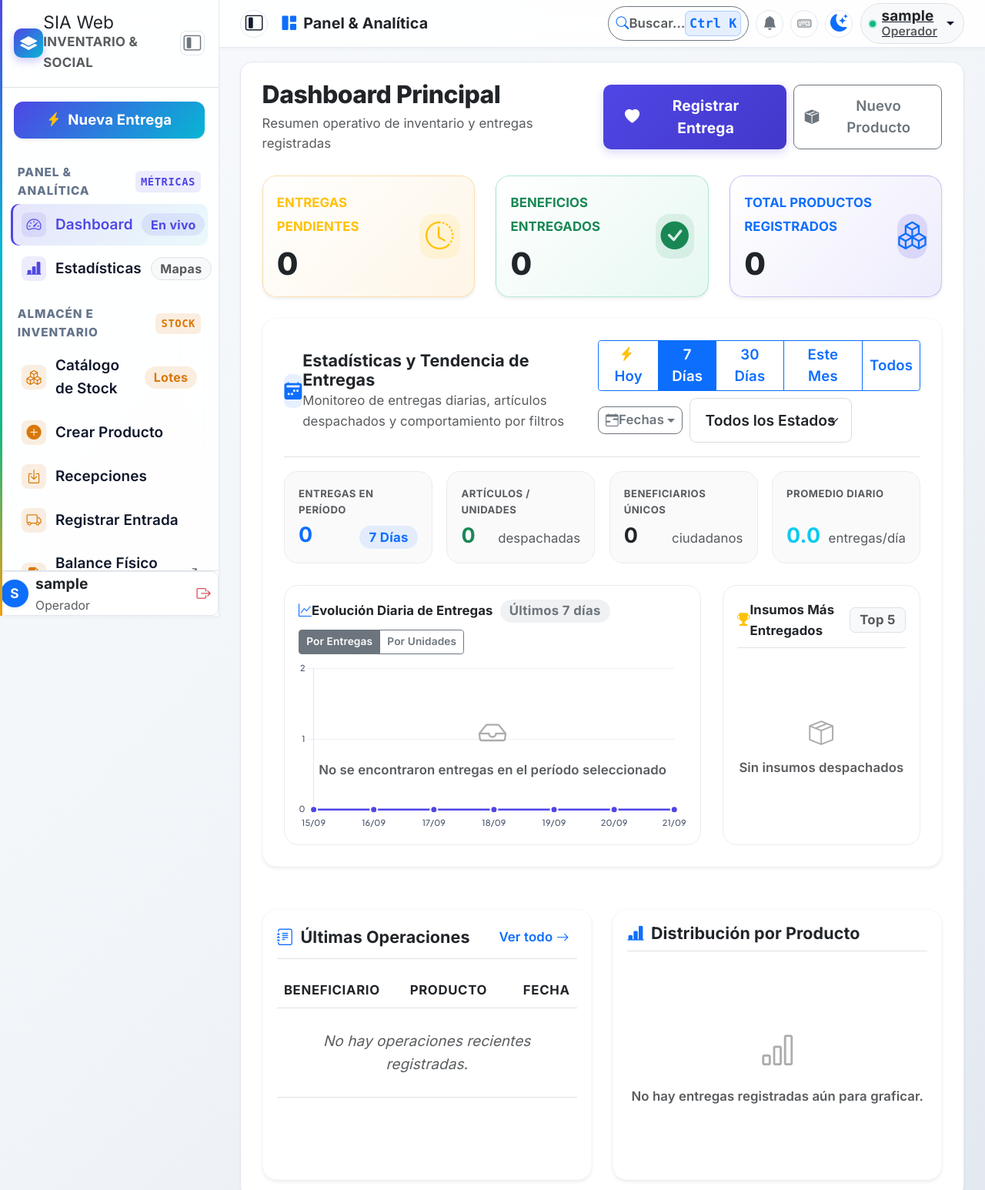
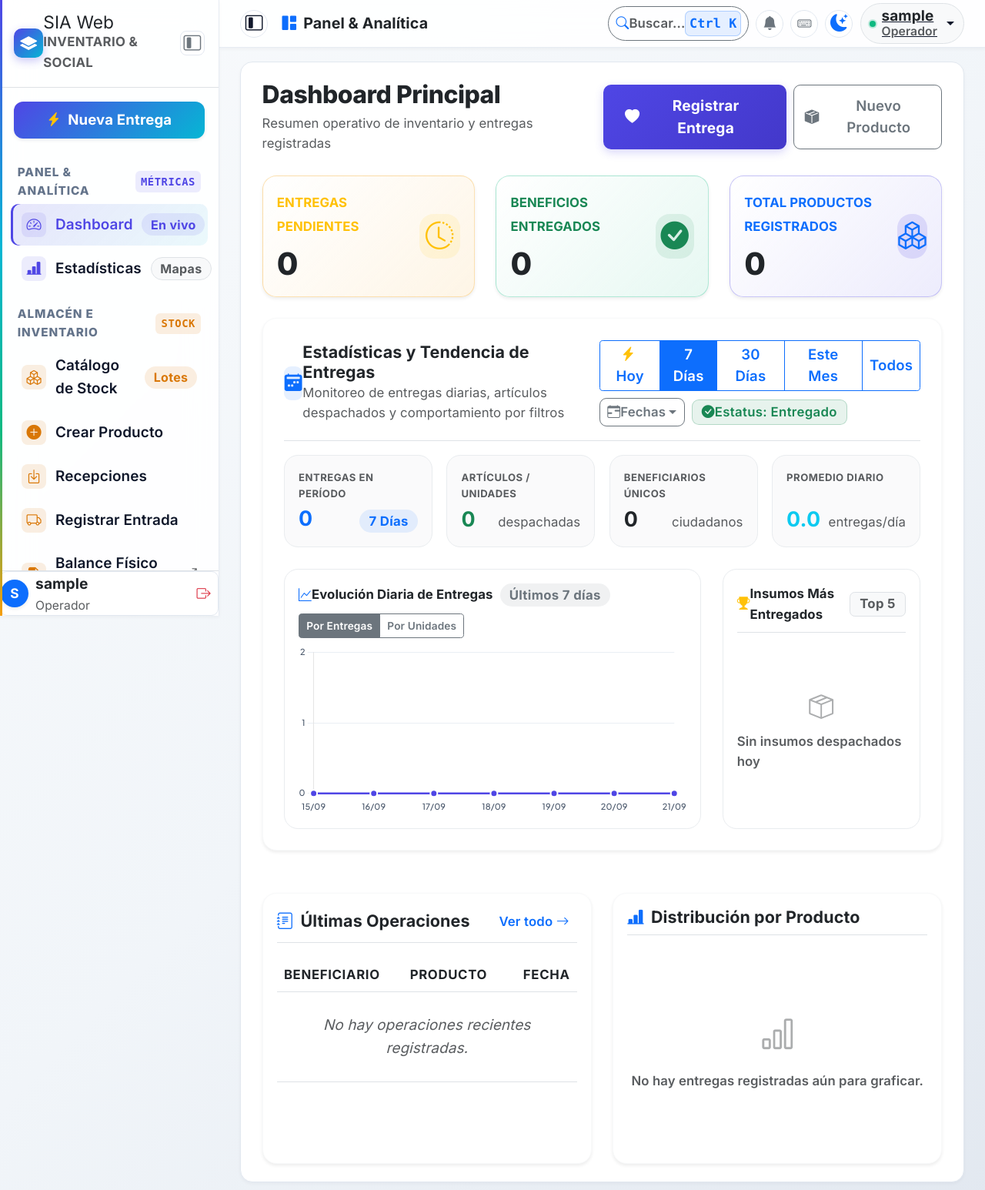
Before and after one commit to jcabritalinares-alt/sia, a Django app: page /dashboard/ in a window 1280 px wide. Shown: the top 1546 px of the page at 77% size. Run offline with Django 5.2, Linux system fonts and the light colour scheme; the visitor is signed in with stand-in values (Sample User, id 1); data that the repository does not hold is empty; some libraries are stand-ins or nearby versions.

Commit message:
modificar grafico

```diff
--- a/SIA/views.py
+++ b/SIA/views.py
@@ -22,55 +22,71 @@ import json
 from datetime import date, timedelta, datetime
 from django.utils import timezone
 from django.db.models import Sum, Count, Q
+from django.db.models.functions import Coalesce
 
 from SIA.models import SIA_producto, EntradaInventario, DetalleEntradaInventario
 from entregas.models import BeneficioEntregado
 from core.models import RegistroAuditoria
 from core.utils import registrar_auditoria, obtener_url_inicio_usuario, parse_date_safe
 
-def obtener_datos_estadisticas_entregas(filtro='7d', fecha_inicio_str=None, fecha_fin_str=None, status_filtro='todos'):
+def obtener_datos_estadisticas_entregas(filtro='7d', fecha_inicio_str=None, fecha_fin_str=None, status_filtro='Entregado'):
     """
     Calcula estadísticas agregadas y series temporales diarias de entregas
     para el Dashboard según el filtro seleccionado (hoy, 7d, 30d, mes, personalizado, todos).
+    Filtra y contabiliza de manera exclusiva los registros con estatus 'Entregado'.
     """
     hoy = timezone.localdate() if hasattr(timezone, 'localdate') else date.today()
-    qs = BeneficioEntregado.objects.all()
 
-    # Filtro opcional por Estado de Entrega
-    if status_filtro and status_filtro != 'todos':
-        qs = qs.filter(status__iexact=status_filtro)
+    # Filtro estricto: solo beneficios con estatus 'Entregado'
+    # Usamos Coalesce para tomar fecha_entrega si existe, de lo contrario fecha de registro
+    qs = BeneficioEntregado.objects.filter(status__iexact='Entregado').annotate(
+        fecha_efectiva=Coalesce('fecha_entrega', 'fecha')
+    )
 
-    # Determinación del rango temporal
     fecha_desde = None
     fecha_hasta = hoy
+    chart_tipo = 'line'
+    chart_subtitulo = ''
 
     if filtro == 'hoy':
         fecha_desde = hoy
         fecha_hasta = hoy
-        qs = qs.filter(fecha=hoy)
+        qs = qs.filter(Q(fecha_efectiva=hoy) | Q(fecha=hoy) | Q(fecha_entrega=hoy))
     elif filtro == '7d':
         fecha_desde = hoy - timedelta(days=6)
         fecha_hasta = hoy
-        qs = qs.filter(fecha__gte=fecha_desde, fecha__lte=fecha_hasta)
+        qs = qs.filter(
+            Q(fecha_efectiva__gte=fecha_desde, fecha_efectiva__lte=fecha_hasta) |
+            Q(fecha__gte=fecha_desde, fecha__lte=fecha_hasta)
+        )
     elif filtro == '30d':
         fecha_desde = hoy - timedelta(days=29)
         fecha_hasta = hoy
-        qs = qs.filter(fecha__gte=fecha_desde, fecha__lte=fecha_hasta)
+        qs = qs.filter(
+            Q(fecha_efectiva__gte=fecha_desde, fecha_efectiva__lte=fecha_hasta) |
+            Q(fecha__gte=fecha_desde, fecha__lte=fecha_hasta)
+        )
     elif filtro == 'mes':
         fecha_desde = date(hoy.year, hoy.month, 1)
         fecha_hasta = hoy
-        qs = qs.filter(fecha__year=hoy.year, fecha__month=hoy.month)
+        qs = qs.filter(
+            Q(fecha_efectiva__year=hoy.year, fecha_efectiva__month=hoy.month) |
+            Q(fecha__year=hoy.year, fecha__month=hoy.month)
+        )
     elif filtro == 'personalizado':
+        q_filt = Q()
         if fecha_inicio_str:
             d_ini = parse_date_safe(fecha_inicio_str)
             if d_ini:
                 fecha_desde = d_ini
-                qs = qs.filter(fecha__gte=d_ini)
+                q_filt &= (Q(fecha_efectiva__gte=d_ini) | Q(fecha__gte=d_ini))
         if fecha_fin_str:
             d_fin = parse_date_safe(fecha_fin_str)
             if d_fin:
                 fecha_hasta = d_fin
-                qs = qs.filter(fecha__lte=d_fin)
+                q_filt &= (Q(fecha_efectiva__lte=d_fin) | Q(fecha__lte=d_fin))
+        if q_filt:
+            qs = qs.filter(q_filt)
     elif filtro == 'todos':
         fecha_desde = None
         fecha_hasta = None
@@ -86,54 +102,89 @@ def obtener_datos_estadisticas_entregas(filtro='7d', fecha_inicio_str=None, fech
     elif fecha_desde and fecha_hasta:
         dias_conteo = max(1, (fecha_hasta - fecha_desde).days + 1)
     else:
-        dias_activos = qs.filter(fecha__isnull=False).values('fecha').distinct().count()
+        dias_activos = qs.filter(fecha_efectiva__isnull=False).values('fecha_efectiva').distinct().count()
         dias_conteo = max(1, dias_activos)
 
     promedio_diario = round(total_entregas / dias_conteo, 1) if dias_conteo > 0 else 0
-
-    # Agrupación por fecha para evolución temporal / gráfico diario
-    agrupado = qs.filter(fecha__isnull=False).values('fecha').annotate(
-        entregas_cnt=Count('id'),
-        unidades_cnt=Sum('cantidad_dada')
-    ).order_by('fecha')
-
-    dict_fechas = {item['fecha']: item for item in agrupado}
-
-    chart_labels = []
-    chart_entregas = []
-    chart_unidades = []
-
-    if filtro in ['hoy', '7d', '30d', 'mes'] and fecha_desde and fecha_hasta:
-        curr = fecha_desde
-        while curr <= fecha_hasta:
-            lbl = curr.strftime('%d/%m')
-            chart_labels.append(lbl)
-            if curr in dict_fechas:
-                chart_entregas.append(dict_fechas[curr]['entregas_cnt'])
-                chart_unidades.append(int(dict_fechas[curr]['unidades_cnt'] or 0))
-            else:
-                chart_entregas.append(0)
-                chart_unidades.append(0)
-            curr += timedelta(days=1)
-    else:
-        for item in agrupado:
-            f = item['fecha']
-            lbl = f.strftime('%d/%m/%y') if filtro == 'todos' else f.strftime('%d/%m')
-            chart_labels.append(lbl)
-            chart_entregas.append(item['entregas_cnt'])
-            chart_unidades.append(int(item['unidades_cnt'] or 0))
 
     # Top productos entregados en el período
     top_prods_qs = qs.values('descripcion_prod').annotate(
         total_cant=Sum('cantidad_dada'),
         total_entregas=Count('id')
-    ).order_by('-total_cant')[:5]
+    ).order_by('-total_cant')[:6]
 
     top_productos = [{
         'descripcion': p['descripcion_prod'] or 'Sin descripción',
         'cantidad': int(p['total_cant'] or 0),
         'entregas': p['total_entregas']
     } for p in top_prods_qs]
+
+    chart_labels = []
+    chart_entregas = []
+    chart_unidades = []
+
+    # Configuración específica para el filtro HOY
+    if filtro == 'hoy':
+        chart_tipo = 'bar'
+        if total_entregas > 0 and top_productos:
+            # Si hoy hubo entregas, graficamos los insumos entregados hoy
+            chart_subtitulo = f"Entregas de hoy ({hoy.strftime('%d/%m')}) por insumo"
+            chart_labels = [p['descripcion'] for p in top_productos]
+            chart_entregas = [p['entregas'] for p in top_productos]
+            chart_unidades = [p['cantidad'] for p in top_productos]
+        else:
+            # Si hoy aún no hay entregas, mostramos la actividad de los últimos 7 días terminando en Hoy
+            # para que el gráfico NUNCA quede vacío ni desaparezca
+            chart_subtitulo = f"Actividad reciente (Hoy: 0 entregas)"
+            curr = hoy - timedelta(days=6)
+            entregas_recientes = BeneficioEntregado.objects.filter(
+                status__iexact='Entregado'
+            ).annotate(f_op=Coalesce('fecha_entrega', 'fecha')).filter(
+                f_op__gte=curr, f_op__lte=hoy
+            ).values('f_op').annotate(
+                cnt=Count('id'), cant=Sum('cantidad_dada')
+            )
+            dict_recientes = {item['f_op']: item for item in entregas_recientes}
+            while curr <= hoy:
+                lbl = curr.strftime('%d/%m') + (' (Hoy)' if curr == hoy else '')
+                chart_labels.append(lbl)
+                if curr in dict_recientes:
+                    chart_entregas.append(dict_recientes[curr]['cnt'])
+                    chart_unidades.append(int(dict_recientes[curr]['cant'] or 0))
+                else:
+                    chart_entregas.append(0)
+                    chart_unidades.append(0)
+                curr += timedelta(days=1)
+    else:
+        # Agrupación por fecha para evolución temporal (7d, 30d, mes, personalizado, todos)
+        agrupado = qs.filter(fecha_efectiva__isnull=False).values('fecha_efectiva').annotate(
+            entregas_cnt=Count('id'),
+            unidades_cnt=Sum('cantidad_dada')
+        ).order_by('fecha_efectiva')
+
+        dict_fechas = {item['fecha_efectiva']: item for item in agrupado}
+
+        if filtro in ['7d', '30d', 'mes'] and fecha_desde and fecha_hasta:
+            curr = fecha_desde
+            while curr <= fecha_hasta:
+                lbl = curr.strftime('%d/%m')
+                chart_labels.append(lbl)
+                if curr in dict_fechas:
+                    chart_entregas.append(dict_fechas[curr]['entregas_cnt'])
+                    chart_unidades.append(int(dict_fechas[curr]['unidades_cnt'] or 0))
+                else:
+                    chart_entregas.append(0)
+                    chart_unidades.append(0)
+                curr += timedelta(days=1)
+            chart_tipo = 'line'
+        else:
+            for item in agrupado:
+                f = item['fecha_efectiva']
+                lbl = f.strftime('%d/%m/%y') if filtro == 'todos' else f.strftime('%d/%m')
+                chart_labels.append(lbl)
+                chart_entregas.append(item['entregas_cnt'])
+                chart_unidades.append(int(item['unidades_cnt'] or 0))
+            chart_tipo = 'bar' if len(chart_labels) <= 2 else 'line'
 
     return {
         'filtro': filtro,
@@ -144,6 +195,8 @@ def obtener_datos_estadisticas_entregas(filtro='7d', fecha_inicio_str=None, fech
         'total_articulos': total_articulos,
         'total_beneficiarios': total_beneficiarios,
         'promedio_diario': promedio_diario,
+        'chart_tipo': chart_tipo,
+        'chart_subtitulo': chart_subtitulo,
         'chart_labels': chart_labels,
         'chart_entregas': chart_entregas,
         'chart_unidades': chart_unidades,
@@ -176,8 +229,8 @@ def dashboard(request):
     nombres_productos = [item['descripcion_prod'] or 'Desconocido' for item in resumen_productos]
     cantidades_productos = [int(item['total_cant'] or 0) for item in resumen_productos]
 
-    # Pre-cálculo de estadísticas de entregas (por defecto: últimos 7 días)
-    stats_entregas_init = obtener_datos_estadisticas_entregas(filtro='7d', status_filtro='todos')
+    # Pre-cálculo de estadísticas de entregas (por defecto: últimos 7 días con estatus 'Entregado')
+    stats_entregas_init = obtener_datos_estadisticas_entregas(filtro='7d', status_filtro='Entregado')
 
     context = {
         'pendientes': pendientes,
@@ -195,17 +248,17 @@ def dashboard(request):
 def api_estadisticas_entregas_dashboard(request):
     """
     Endpoint JSON para filtrar dinámicamente las estadísticas de entregas del Dashboard.
+    Filtra y procesa exclusivamente registros con estatus 'Entregado'.
     """
     filtro = request.GET.get('filtro', '7d').strip().lower()
     fecha_inicio = request.GET.get('fecha_inicio', '').strip()
     fecha_fin = request.GET.get('fecha_fin', '').strip()
-    status = request.GET.get('status', 'todos').strip()
 
     datos = obtener_datos_estadisticas_entregas(
         filtro=filtro,
         fecha_inicio_str=fecha_inicio,
         fecha_fin_str=fecha_fin,
-        status_filtro=status
+        status_filtro='Entregado'
     )
     return JsonResponse(datos)
 
--- a/entregas/views.py
+++ b/entregas/views.py
@@ -221,7 +221,7 @@ def dashboard(request):
 
     from SIA.views import obtener_datos_estadisticas_entregas
     import json
-    stats_entregas_init = obtener_datos_estadisticas_entregas(filtro='7d', status_filtro='todos')
+    stats_entregas_init = obtener_datos_estadisticas_entregas(filtro='7d', status_filtro='Entregado')
 
     context = {
         'pendientes': pendientes,
--- a/templates/dashboard.html
+++ b/templates/dashboard.html
@@ -131,12 +131,10 @@
                     </div>
                 </div>
 
-                <!-- Filtro de Estado -->
-                <select class="form-select form-select-sm fw-semibold rounded-3 border-secondary border-opacity-25" id="selectStatusEntrega" style="width: auto;" onchange="recargarEstadisticasEntregas()">
-                    <option value="todos">Todos los Estados</option>
-                    <option value="Entregado">Solo Entregados</option>
-                    <option value="Pendiente">Solo Pendientes</option>
-                </select>
+                <!-- Indicador fijo de Estatus: Entregado -->
+                <span class="badge bg-success bg-opacity-10 text-success border border-success border-opacity-25 py-1.5 px-2.5 rounded-3 fw-semibold small d-inline-flex align-items-center gap-1.5 shadow-xs" title="Solo se contabilizan entregas completadas">
+                    <i class="bi bi-check-circle-fill"></i> Estatus: Entregado
+                </span>
             </div>
         </div>
 
@@ -629,14 +627,11 @@
             loader.classList.add('d-flex');
         }
 
-        const statusSelect = document.getElementById('selectStatusEntrega');
-        const statusVal = statusSelect ? statusSelect.value : 'todos';
-
         const params = new URLSearchParams({
             filtro: filtroActual,
             fecha_inicio: fechaInicioActual,
             fecha_fin: fechaFinActual,
-            status: statusVal
+            status: 'Entregado'
         });
 
         fetch(`/api/estadisticas-entregas-dashboard/?${params.toString()}`)
@@ -697,25 +692,25 @@
 
         // Etiqueta descriptiva del período
         let textoFiltro = '7 Días';
-        let textoDetalle = 'Últimos 7 días';
+        let textoDetalle = data.chart_subtitulo || 'Últimos 7 días';
         if (data.filtro === 'hoy') {
             textoFiltro = 'Hoy';
-            textoDetalle = 'Entregas del día de hoy';
+            if (!data.chart_subtitulo) textoDetalle = 'Entregas del día de hoy';
         } else if (data.filtro === '7d') {
             textoFiltro = '7 Días';
-            textoDetalle = 'Últimos 7 días';
+            if (!data.chart_subtitulo) textoDetalle = 'Últimos 7 días';
         } else if (data.filtro === '30d') {
             textoFiltro = '30 Días';
-            textoDetalle = 'Últimos 30 días';
+            if (!data.chart_subtitulo) textoDetalle = 'Últimos 30 días';
         } else if (data.filtro === 'mes') {
             textoFiltro = 'Este Mes';
-            textoDetalle = 'Mes en curso';
+            if (!data.chart_subtitulo) textoDetalle = 'Mes en curso';
         } else if (data.filtro === 'todos') {
             textoFiltro = 'Histórico';
-            textoDetalle = 'Todo el historial acumulado';
+            if (!data.chart_subtitulo) textoDetalle = 'Todo el historial acumulado';
         } else if (data.filtro === 'personalizado') {
             textoFiltro = 'Rango';
-            textoDetalle = `${data.fecha_desde || 'Inicio'} al ${data.fecha_hasta || 'Hoy'}`;
+            if (!data.chart_subtitulo) textoDetalle = `${data.fecha_desde || 'Inicio'} al ${data.fecha_hasta || 'Hoy'}`;
         }
 
         if (elBadge) elBadge.textContent = textoFiltro;
@@ -729,7 +724,7 @@
                 contenedorTop.innerHTML = `
                     <div class="d-flex flex-column align-items-center justify-content-center h-100 py-4 text-muted">
                         <i class="bi bi-box-seam fs-3 opacity-50 mb-1"></i>
-                        <span class="small fw-semibold">Sin insumos despachados</span>
+                        <span class="small fw-semibold">Sin insumos despachados hoy</span>
                     </div>
                 `;
             } else {
@@ -774,13 +769,18 @@
         const labels = data.chart_labels || [];
         const isEntregas = metricaActualDiario === 'entregas';
         const values = isEntregas ? (data.chart_entregas || []) : (data.chart_unidades || []);
-        const totalVal = values.reduce((acc, curr) => acc + curr, 0);
 
-        if (values.length === 0 || totalVal === 0) {
+        // Solo mostramos overlay vacío si no hay etiquetas en absoluto
+        if (labels.length === 0) {
             if (emptyState) {
                 emptyState.classList.remove('d-none');
                 emptyState.classList.add('d-flex');
             }
+            if (chartEntregasDiariasInstance) {
+                chartEntregasDiariasInstance.destroy();
+                chartEntregasDiariasInstance = null;
+            }
+            return;
         } else {
             if (emptyState) {
                 emptyState.classList.add('d-none');
@@ -792,40 +792,64 @@
         const textColor = savedTheme === 'dark' ? '#cbd5e1' : '#475569';
         const gridColor = savedTheme === 'dark' ? 'rgba(51, 65, 85, 0.4)' : 'rgba(226, 232, 240, 0.7)';
 
-        const gradient = ctxDiario.createLinearGradient(0, 0, 0, 220);
-        if (isEntregas) {
-            gradient.addColorStop(0, 'rgba(79, 70, 229, 0.75)');
-            gradient.addColorStop(1, 'rgba(79, 70, 229, 0.04)');
+        const chartType = data.chart_tipo || (labels.length <= 2 ? 'bar' : 'line');
+        const borderColor = isEntregas ? '#4f46e5' : '#10b981';
+        const labelMetrica = isEntregas ? 'Entregas registradas' : 'Unidades despachadas';
+
+        // Gradiente adaptado al tipo de gráfico
+        let gradient;
+        if (chartType === 'bar') {
+            gradient = ctxDiario.createLinearGradient(0, 0, 0, 220);
+            if (isEntregas) {
+                gradient.addColorStop(0, 'rgba(79, 70, 229, 0.9)');
+                gradient.addColorStop(1, 'rgba(79, 70, 229, 0.35)');
+            } else {
+                gradient.addColorStop(0, 'rgba(16, 185, 129, 0.9)');
+                gradient.addColorStop(1, 'rgba(16, 185, 129, 0.35)');
+            }
         } else {
-            gradient.addColorStop(0, 'rgba(16, 185, 129, 0.75)');
-            gradient.addColorStop(1, 'rgba(16, 185, 129, 0.04)');
+            gradient = ctxDiario.createLinearGradient(0, 0, 0, 220);
+            if (isEntregas) {
+                gradient.addColorStop(0, 'rgba(79, 70, 229, 0.75)');
+                gradient.addColorStop(1, 'rgba(79, 70, 229, 0.04)');
+            } else {
+                gradient.addColorStop(0, 'rgba(16, 185, 129, 0.75)');
+                gradient.addColorStop(1, 'rgba(16, 185, 129, 0.04)');
+            }
         }
 
         if (chartEntregasDiariasInstance) {
             chartEntregasDiariasInstance.destroy();
         }
 
-        const borderColor = isEntregas ? '#4f46e5' : '#10b981';
-        const labelMetrica = isEntregas ? 'Entregas registradas' : 'Unidades despachadas';
+        const datasetConfig = {
+            label: labelMetrica,
+            data: values,
+            borderColor: borderColor,
+            backgroundColor: gradient,
+            borderWidth: chartType === 'bar' ? 1.5 : 2.5,
+        };
+
+        if (chartType === 'line') {
+            datasetConfig.fill = true;
+            datasetConfig.tension = 0.35;
+            datasetConfig.pointBackgroundColor = borderColor;
+            datasetConfig.pointBorderColor = '#ffffff';
+            datasetConfig.pointBorderWidth = 2;
+            datasetConfig.pointRadius = labels.length > 25 ? 2.5 : 4.5;
+            datasetConfig.pointHoverRadius = 6;
+        } else {
+            datasetConfig.borderRadius = 8;
+            datasetConfig.borderSkipped = false;
+            datasetConfig.barPercentage = labels.length === 1 ? 0.35 : Math.min(0.65, 0.85 / Math.max(1, labels.length * 0.12));
+            datasetConfig.categoryPercentage = 0.8;
+        }
 
         chartEntregasDiariasInstance = new Chart(ctxDiario, {
-            type: 'line',
+            type: chartType,
             data: {
                 labels: labels,
-                datasets: [{
-                    label: labelMetrica,
-                    data: values,
-                    borderColor: borderColor,
-                    backgroundColor: gradient,
-                    borderWidth: 2.5,
-                    fill: true,
-                    tension: 0.35,
-                    pointBackgroundColor: borderColor,
-                    pointBorderColor: '#ffffff',
-                    pointBorderWidth: 2,
-                    pointRadius: labels.length > 25 ? 2.5 : 4.5,
-                    pointHoverRadius: 6,
-                }]
+                datasets: [datasetConfig]
             },
             options: {
                 responsive: true,
```
